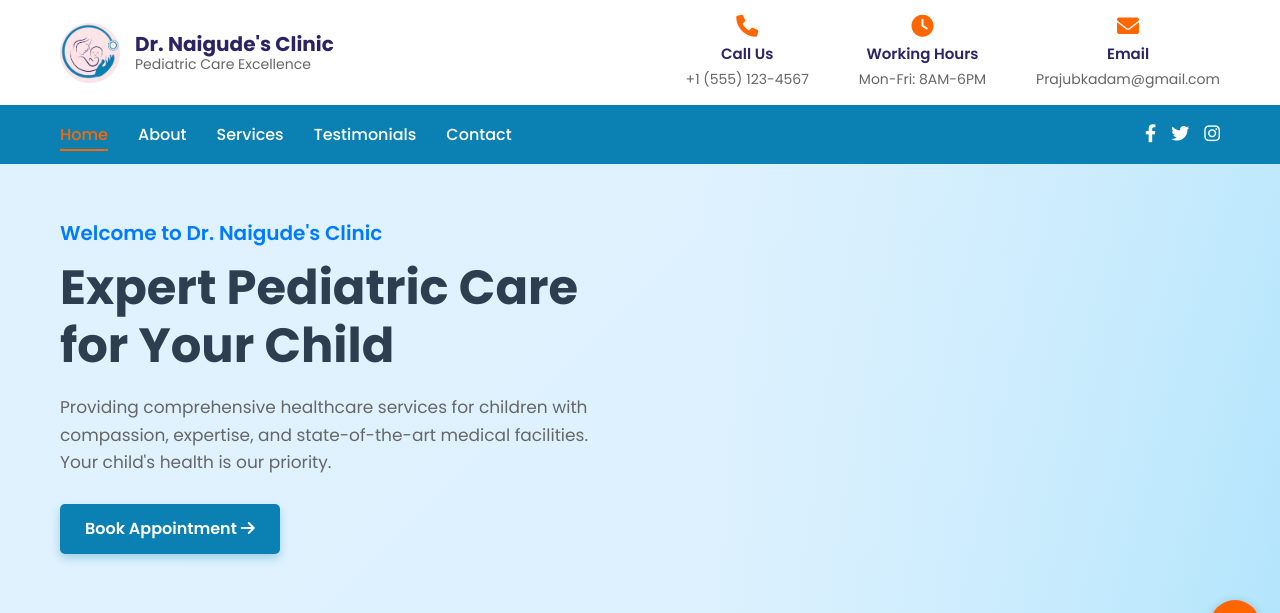
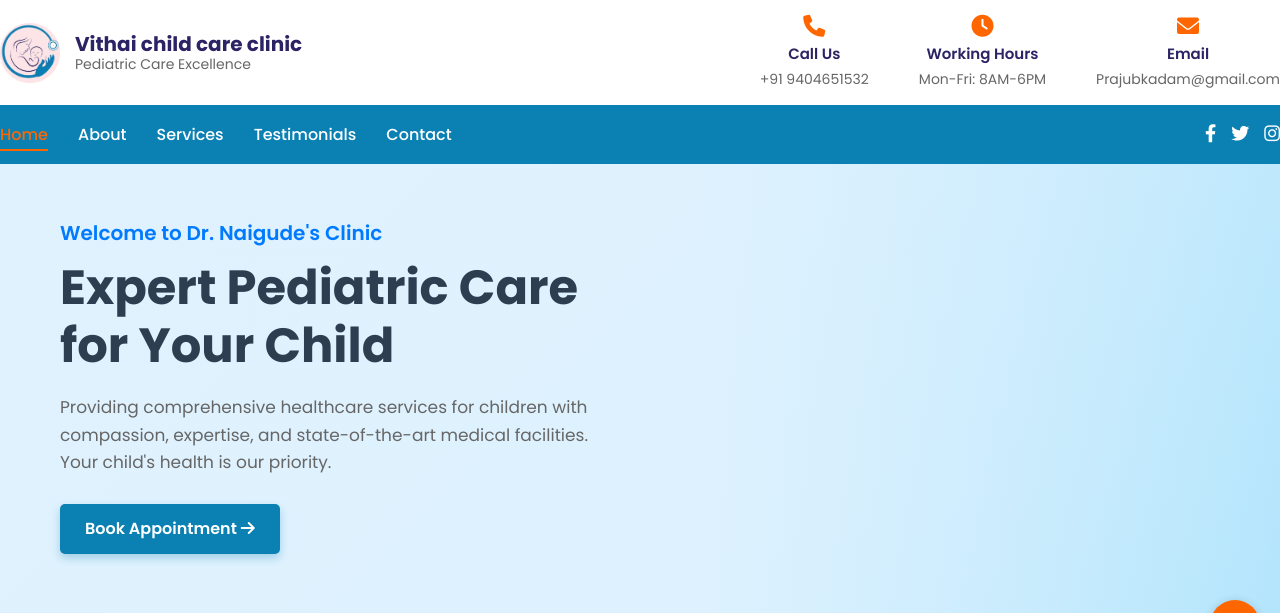
Before and after one commit to Vaibhav-Thorwat/doctor-website, a Flask app: page / in a window 1280 px wide. Shown: the top 613 px of the page. Run offline with Flask 3, Linux system fonts and the light colour scheme.

Commit message:
Update index.html

```diff
--- a/templates/index.html
+++ b/templates/index.html
@@ -3,7 +3,7 @@
 <head>
     <meta charset="UTF-8">
     <meta name="viewport" content="width=device-width, initial-scale=1.0">
-    <title>Dr. Tolmol's Pediatric Clinic - Expert Child Healthcare</title>
+    <title>Vithai child care clinic - Expert Child Healthcare</title>
     <link rel="stylesheet" href="../static/style.css">
     <link href="https://fonts.googleapis.com/css2?family=Poppins:wght@300;400;500;600;700&display=swap" rel="stylesheet">
     <link rel="stylesheet" href="https://cdnjs.cloudflare.com/ajax/libs/font-awesome/6.0.0/css/all.min.css">
@@ -11,20 +11,23 @@
 <body>
     <!-- Top Info Bar -->
   <div class="top-info-bar">
-        <div class="container">
+  <div class="top-container">
     <div class="top-info-content">
+      <!-- Logo section aligned left -->
       <div class="logo">
         <img src="../static/doctor_logo.png" alt="Dr. Naigude's Clinic Logo">
         <div class="logo-text">
-                        Dr. Naigude's Clinic
+          Vithai child care clinic
           <span>Pediatric Care Excellence</span>
         </div>
       </div>
+
+      <!-- Contact Info aligned right -->
       <div class="top-contact-details">
         <div class="contact-item">
           <i class="fas fa-phone"></i>
           <span>Call Us</span>
-                        <p>+1 (555) 123-4567</p>
+          <p>+91 9404651532</p>
         </div>
         <div class="contact-item">
           <i class="fas fa-clock"></i>
@@ -40,10 +43,9 @@
     </div>
   </div>
 </div>
-
     <!-- Navbar -->
     <nav class="navbar">
-        <div class="container">
+        <div class="top-container">
             <div class="navbar-content">
                 <ul class="nav-links">
                     <li><a href="#home" class="active">Home</a></li>
@@ -255,7 +257,7 @@
                 </div>
 
                 <!-- Appointment Form Section -->
-                <div class="appointment-form-section">
+                <div id="contact" class="appointment-form-section">
                     <h2>Book Your Appointment</h2>
                     <form class="appointment-form" id="appointmentForm">
                         <input type="text" name="name" placeholder="Your Name" required>
@@ -374,10 +376,10 @@
 
     <!-- Fixed Social Buttons -->
     <div class="fixed-social-buttons">
-        <a href="tel:+15551234567" class="call-btn">
+        <a href="tel:+919404651532" class="call-btn">
             <i class="fas fa-phone"></i>
         </a>
-        <a href="https://wa.me/15551234567" class="whatsapp-btn">
+        <a href="https://wa.me/+919404651532" class="whatsapp-btn">
             <i class="fab fa-whatsapp"></i>
         </a>
     </div>
```
Lines whose indentation alone changed are shown as unchanged.
